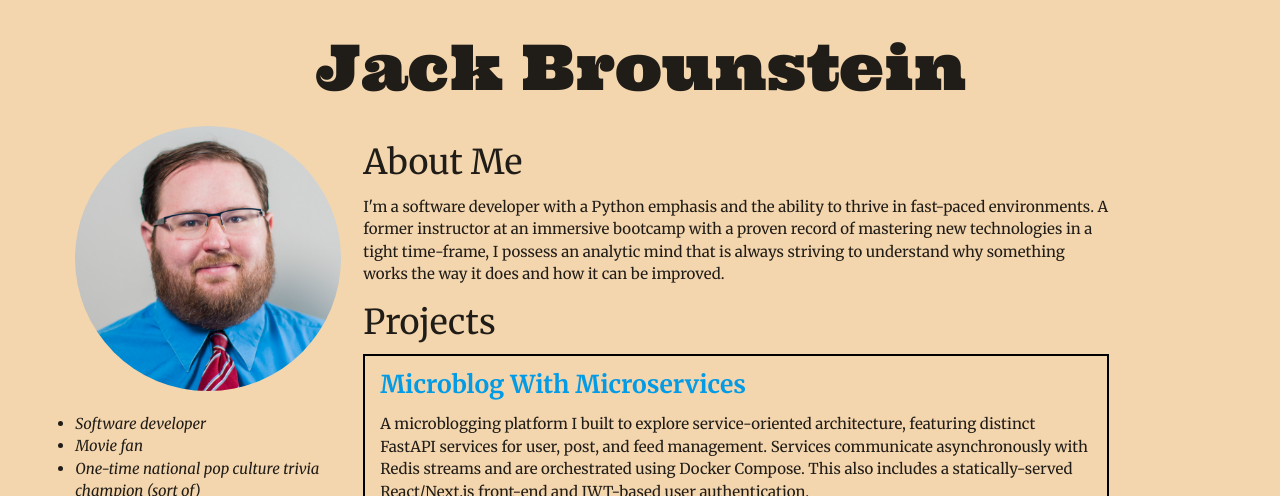
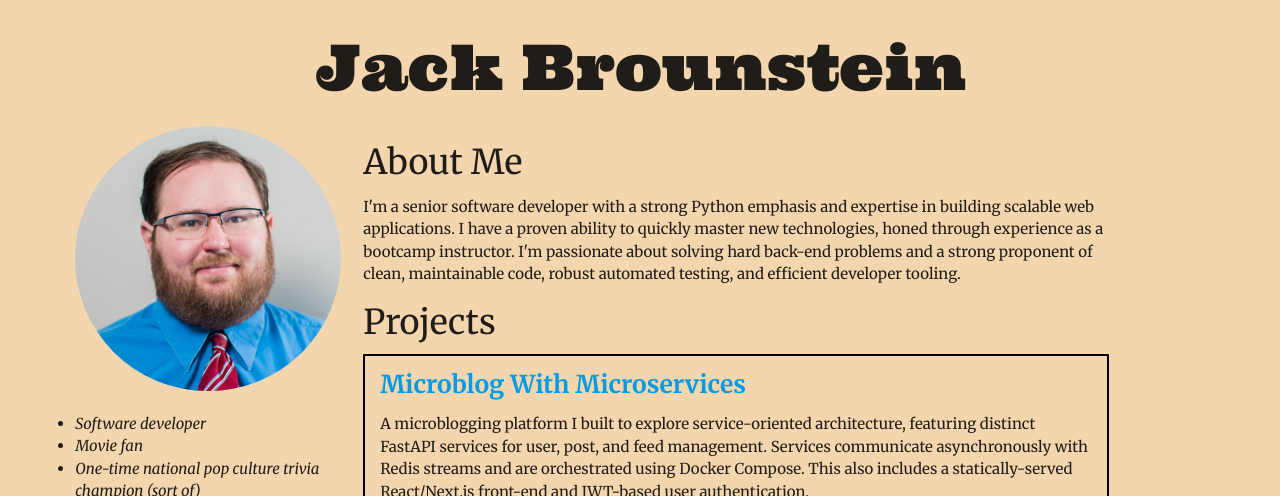
Before and after one commit to madjaqk/madjaqk.github.io, a plain HTML site: page index.html in a window 1280 px wide. Shown: the top 496 px of the page. Drawn offline with Linux system fonts and the light colour scheme.

Commit message:
rewrite personal summary

```diff
--- a/index.html
+++ b/index.html
@@ -4,10 +4,6 @@
 		<title>Jack Brounstein</title>
 		<link rel="stylesheet" type="text/css" href="http://fonts.googleapis.com/icon?family=Material+Icons">
 		<link rel="stylesheet" type="text/css" href="css/materialize.min.css">
-		<!-- <link rel="preconnect" href="https://fonts.googleapis.com">
-		<link rel="preconnect" href="https://fonts.gstatic.com" crossorigin>
-		<link href="https://fonts.googleapis.com/css2?family=Merriweather:ital,opsz,wght@0,18..144,300..900;1,18..144,300..900&display=swap" rel="stylesheet"> -->
-
 		<link rel="preconnect" href="https://fonts.googleapis.com">
 		<link rel="preconnect" href="https://fonts.gstatic.com" crossorigin>
 		<link href="https://fonts.googleapis.com/css2?family=Merriweather:ital,opsz,wght@0,18..144,300..900;1,18..144,300..900&family=Ultra&display=swap" rel="stylesheet">
@@ -30,7 +26,7 @@
 				</div>
 				<div class="col s12 m8 l8">
 					<h4>About Me</h4>
-					<p>I'm a software developer with a Python emphasis and the ability to thrive in fast-paced environments.  A former instructor at an immersive bootcamp with a proven record of mastering new technologies in a tight time-frame, I possess an analytic mind that is always striving to understand why something works the way it does and how it can be improved.</p>
+					<p>I'm a senior software developer with a strong Python emphasis and expertise in building scalable web applications.  I have a proven ability to quickly master new technologies, honed through experience as a bootcamp instructor.  I'm passionate about solving hard back-end problems and a strong proponent of clean, maintainable code, robust automated testing, and efficient developer tooling.</p>
 					<h4>Projects</h4>
 					<div class="project-box">
 						<h5><a href="https://github.com/madjaqk/microblog_with_microservices">Microblog With Microservices</a></h5>
```
